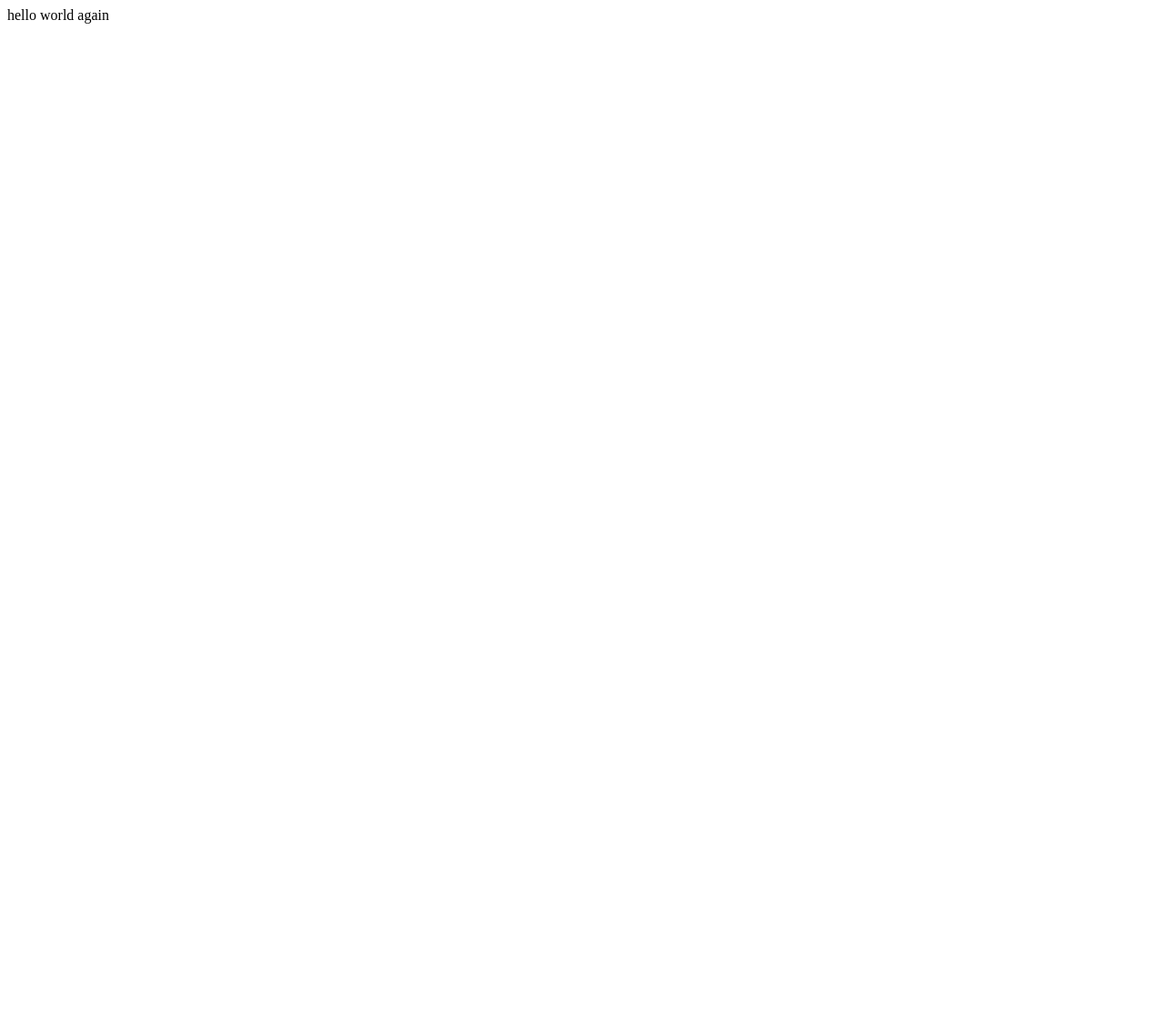
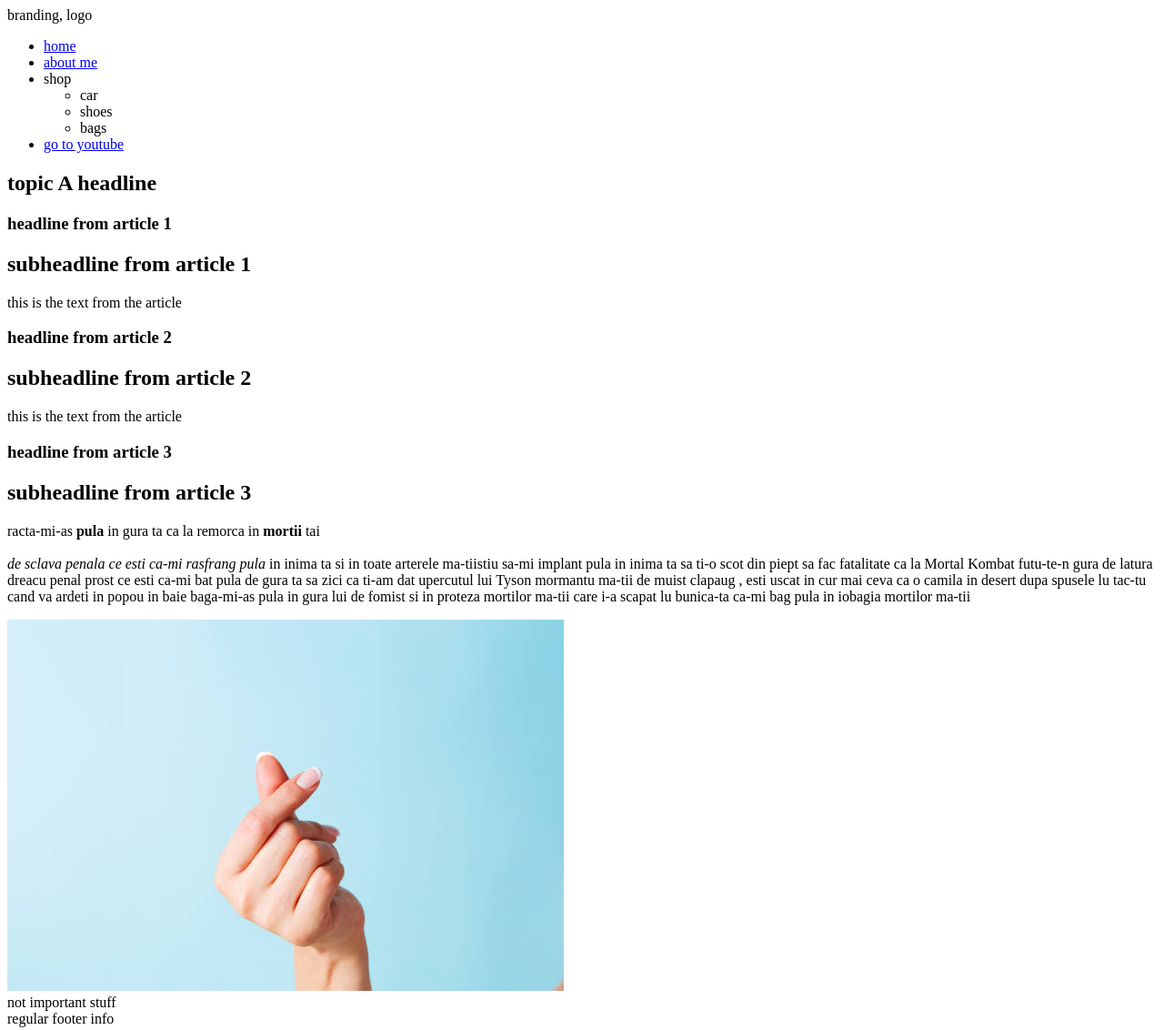
Before and after one commit to ralucafrincu/sample1, a plain HTML site: page index.html in a window 1280 px wide. Shown: the whole page at 91% size. Before the commit the page ends 800 px from the top, so only its background shows below. Drawn offline with Linux system fonts and the light colour scheme.

Commit message:
first basic tags in HTML

```diff
--- a/index.html
+++ b/index.html
@@ -1 +1,62 @@
-hello world again
+<!DOCTYPE html>
+<html lang="en">
+<head>
+    <meta charset="UTF-8">
+    <meta name="viewport" content="width=device-width, initial-scale=1.0">
+    <title>yaseen</title>
+</head>
+<body>
+    <header>branding, logo</header>
+
+    <nav>
+        <ul>
+            <li><a href="index.html">home</a></li>
+            <li><a href="about.html">about me</a></li>
+            <li>shop
+                <ul>
+                    <li>car</li>
+                    <li>shoes</li>
+                    <li>bags</li>
+                </ul>
+            </li>
+            <li><a href="https://www.youtube.com/" target="_blank">go to youtube</a></li>
+
+        </ul>
+    </nav>
+
+    <main>
+         <section>
+                <h1>topic A headline</h1>
+                <article>
+                    <h1>headline from article 1</h1>
+                    <h2>subheadline from article 1</h2>
+                    <p>this is the text from the article</p>
+                </article>
+
+                <article>
+                    <h1>headline from article 2</h1>
+                    <h2>subheadline from article 2</h2>
+                    <p>this is the text from the article</p>
+                </article>
+
+         </section>
+         <section>
+            <article>
+                <h1>headline from article 3</h1>
+                <h2>subheadline from article 3</h2>
+                <p>
+                    racta-mi-as <strong>pula</strong> in gura ta ca la remorca in <strong>mortii</strong> tai <br /> <br /><em> de sclava penala ce esti ca-mi rasfrang pula</em> in inima ta si in toate arterele ma-tiistiu sa-mi implant pula in inima ta sa ti-o scot din piept sa fac fatalitate ca la Mortal Kombat futu-te-n gura de latura dreacu penal prost ce esti ca-mi bat pula de gura ta sa zici ca ti-am dat upercutul lui Tyson mormantu ma-tii de muist clapaug , esti uscat in cur mai ceva ca o camila in desert dupa spusele lu tac-tu cand va ardeti in popou in baie baga-mi-as pula in gura lui de fomist si in proteza mortilor ma-tii care i-a scapat lu bunica-ta ca-mi bag pula in iobagia mortilor ma-tii
+                </p>
+
+                <img src="heartfinger.jpg" />
+
+            </article>
+         </section>
+    </main>
+    <aside>not important stuff</aside>
+    <footer>regular footer info</footer>
+
+</body>
+</html>
+
+<!--this is a comment -->
--- a/style.css
+++ /dev/null
@@ -1 +0,0 @@
-/**** content ***/
```
Also changed, not shown: heartfinger.jpg (added), 1 other file.
